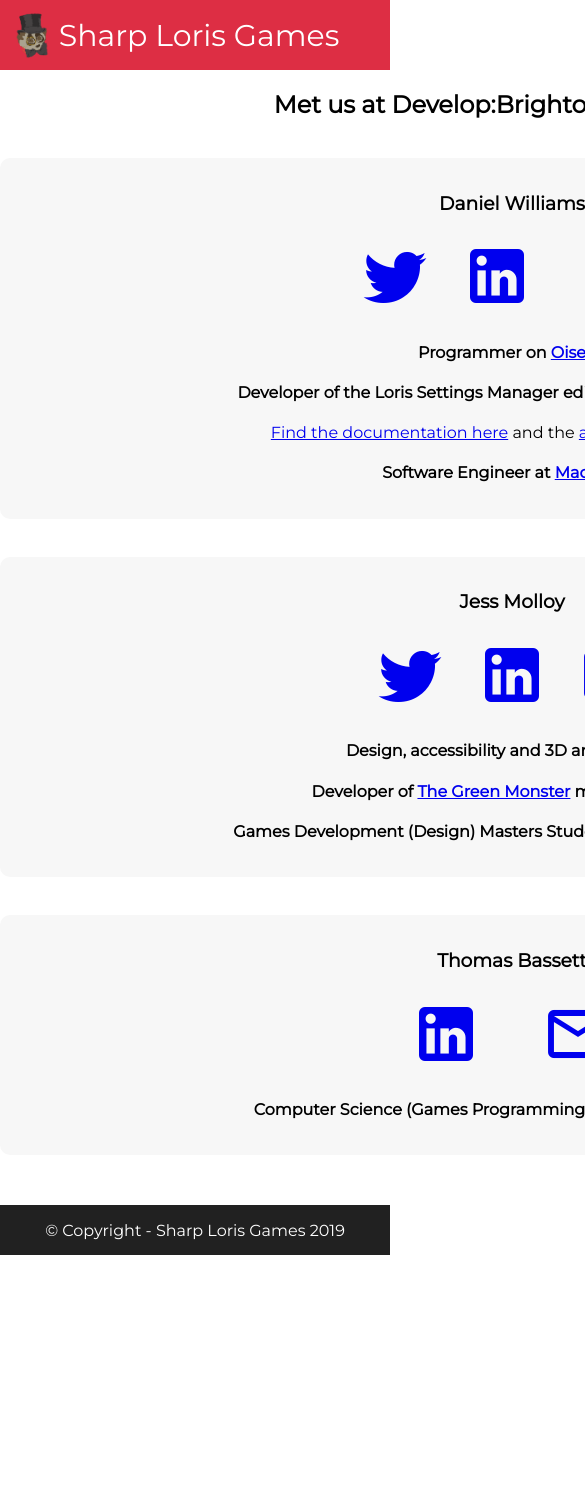
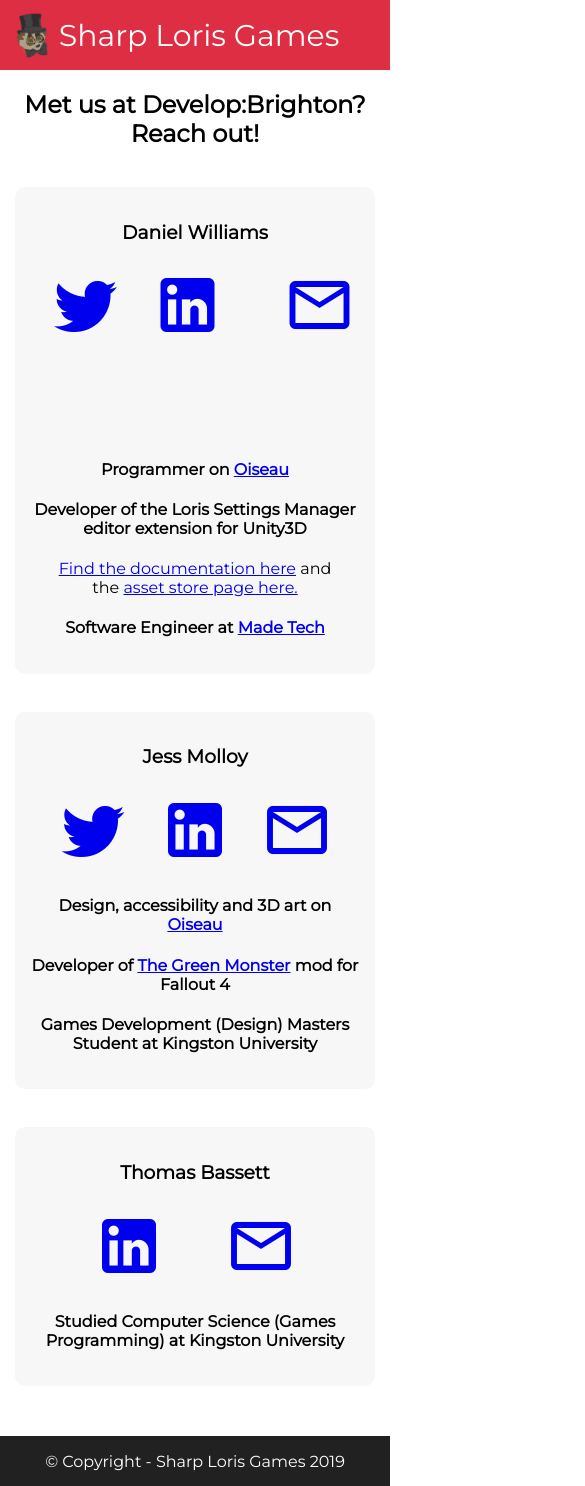
Before and after one commit to sharploris/sharploris.github.io, a React (Create React App) app: page / in a window 390 px wide. Shown: the top 1486 px of the page, 585 px wide, since content can reach past the window. Before the commit the page ends 1255 px from the top, so only its background shows below. Built offline with nearby package versions, Linux system fonts and the light colour scheme.

Commit message:
Improved CSS on mobile screens

```diff
--- a/src/App.module.scss
+++ b/src/App.module.scss
@@ -1,4 +1,4 @@
 .appBody {
     margin: 0 auto;
-    width: 1024px;
+    max-width: 1024px;
 }
--- a/src/Components/PeoplePage/index.module.scss
+++ b/src/Components/PeoplePage/index.module.scss
@@ -4,4 +4,5 @@
     background: $primary-background;
     border-radius: 10px;
     padding: 15px;
+    margin: 0 15px;
 }
--- a/src/Components/PeoplePage/index.tsx
+++ b/src/Components/PeoplePage/index.tsx
@@ -49,7 +49,7 @@
             linkedinUrl="https://www.linkedin.com/in/thomas-bassett-b08304112/"
             contactEmail="thomasbassett94@gmail.com"
           />
-          <h4>Computer Science (Games Programming) at Kingston University</h4>
+          <h4>Studied Computer Science (Games Programming) at Kingston University</h4>
         </div>
       </div>
     );
```
